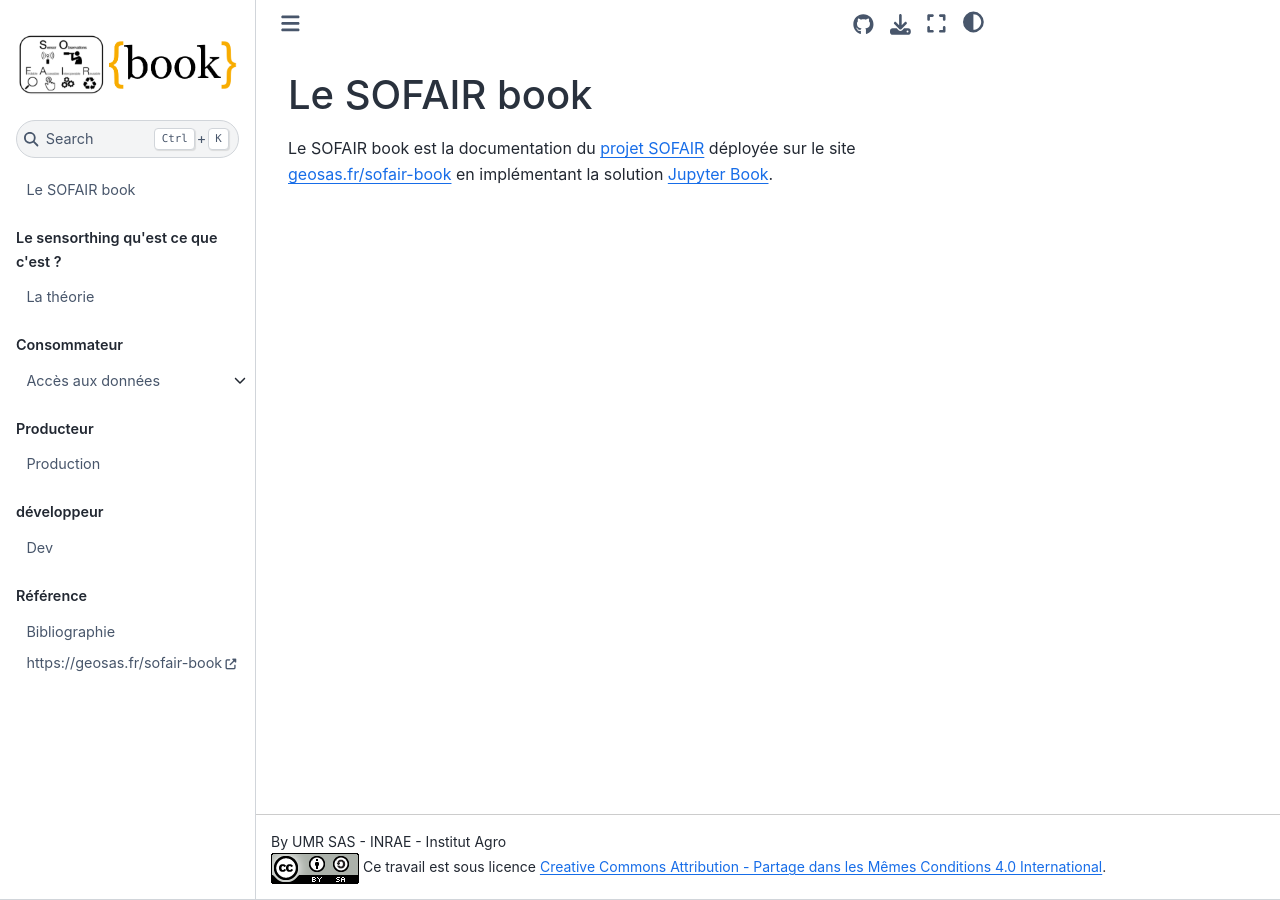
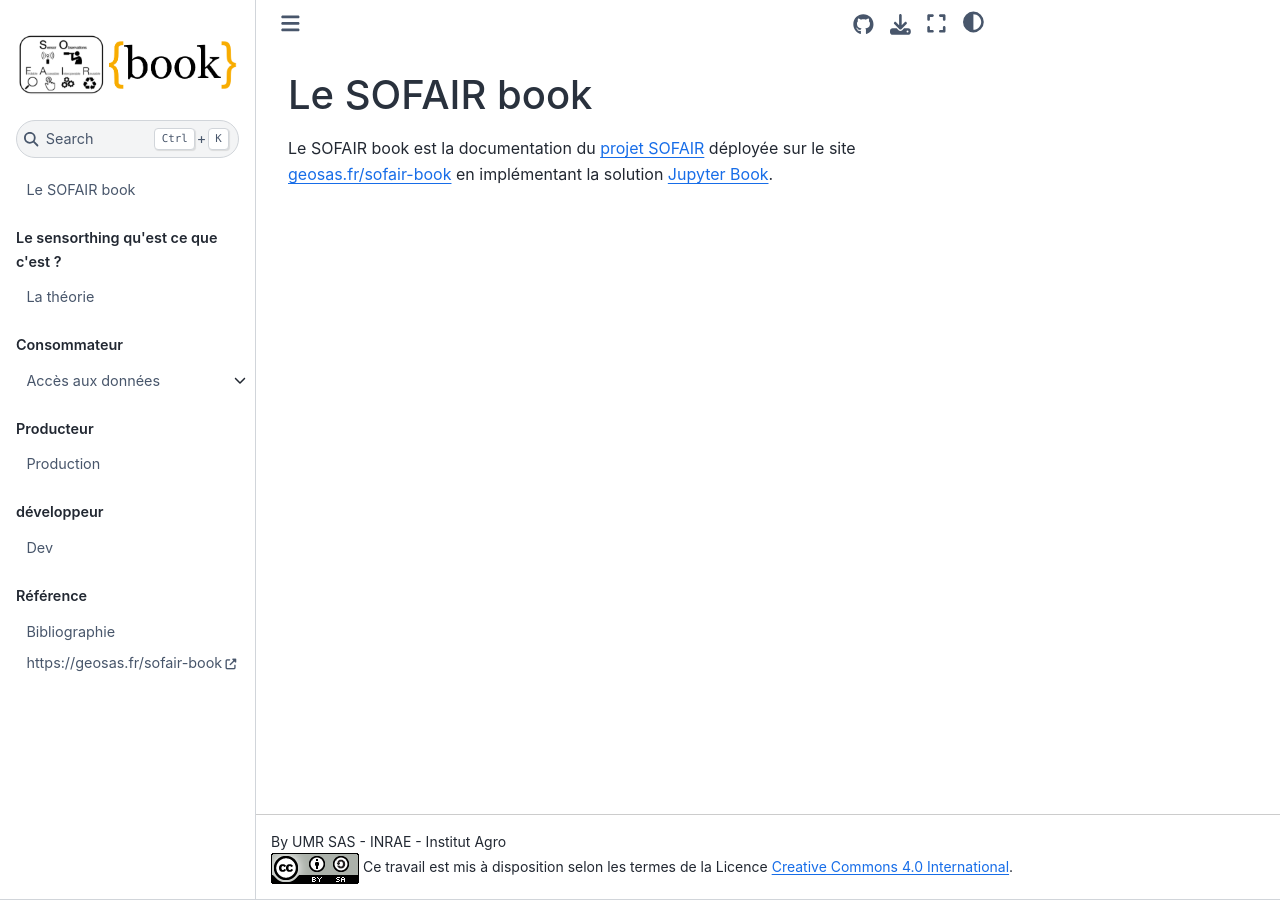
Before and after one commit to geosas/sofair-book, a Jupyter Book: the page built from README.md, in a window 1280 px wide. Built offline with Jupyter Book 1.0.4 settings and Sphinx 7.4.7 and the Sphinx Book theme 1.1.4, drawn with Linux system fonts in a browser that asks for light colours; pages that are not in the unit, such as notebooks, are missing from menus.

Commit message:
Update _config.yml

```diff
--- a/_config.yml
+++ b/_config.yml
@@ -34,7 +34,7 @@
   favicon: img/icon.png
   use_issues_button: true
   use_repository_button: true
-  extra_footer: <a rel="license" href="https://creativecommons.org/licenses/by-sa/4.0/deed.fr"><img alt="Creative Commons License" style="border-width:0" src="_images/cc-by-sa.png" /></a> Ce travail est sous licence <a rel="license" href="https://creativecommons.org/licenses/by-sa/4.0/deed.fr">Creative Commons Attribution - Partage dans les Mêmes Conditions 4.0 International</a>.
+  extra_footer: <a rel="license" href="https://creativecommons.org/licenses/by-sa/4.0/deed.fr"><img alt="Creative Commons License" style="border-width:0" src="_images/cc-by-sa.png" /></a> Ce travail est mis à disposition selon les termes de la Licence <a rel="license" href="https://creativecommons.org/licenses/by-sa/4.0/deed.fr">Creative Commons 4.0 International</a>.
 
 sphinx:
   config:
```
